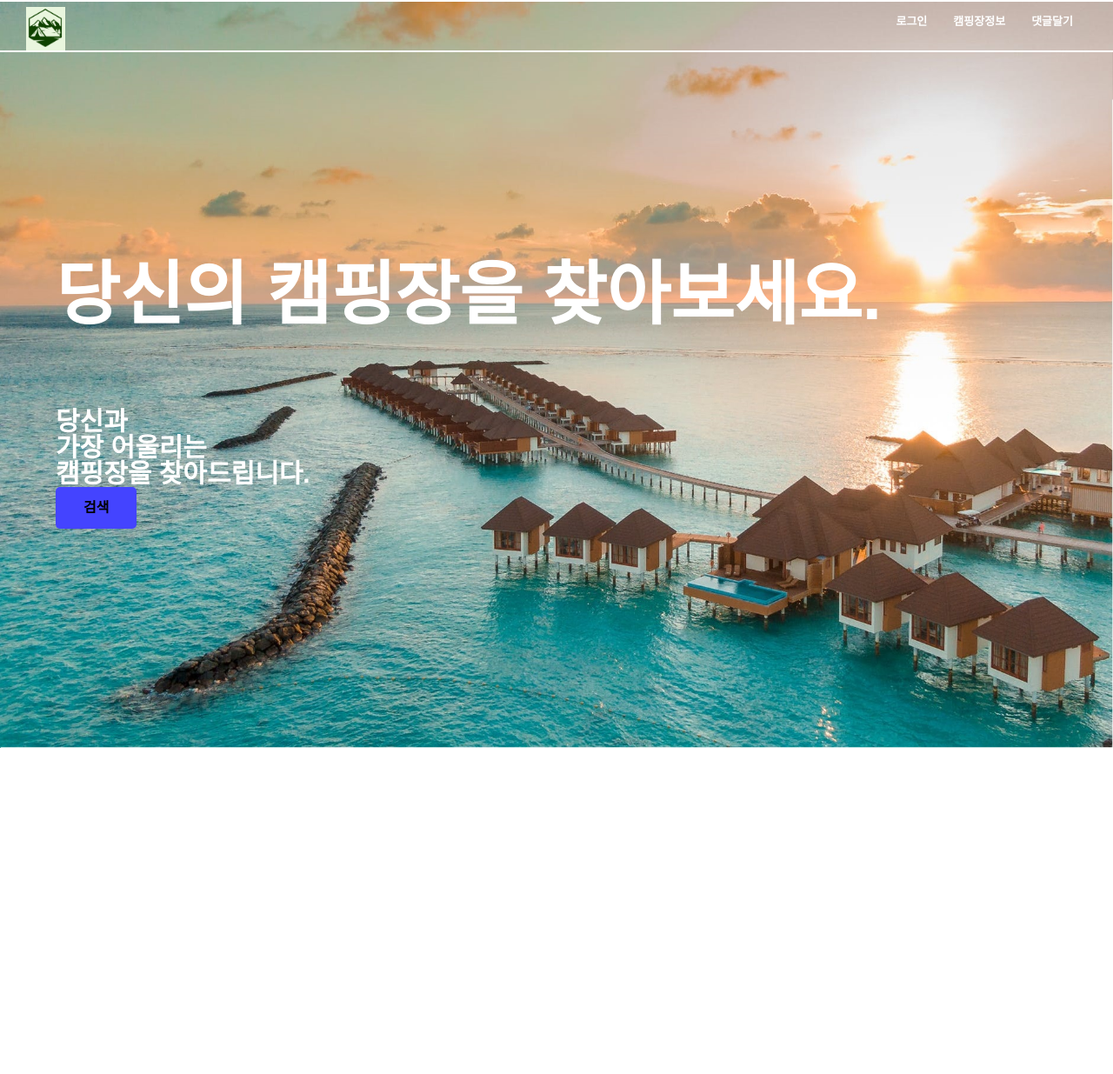
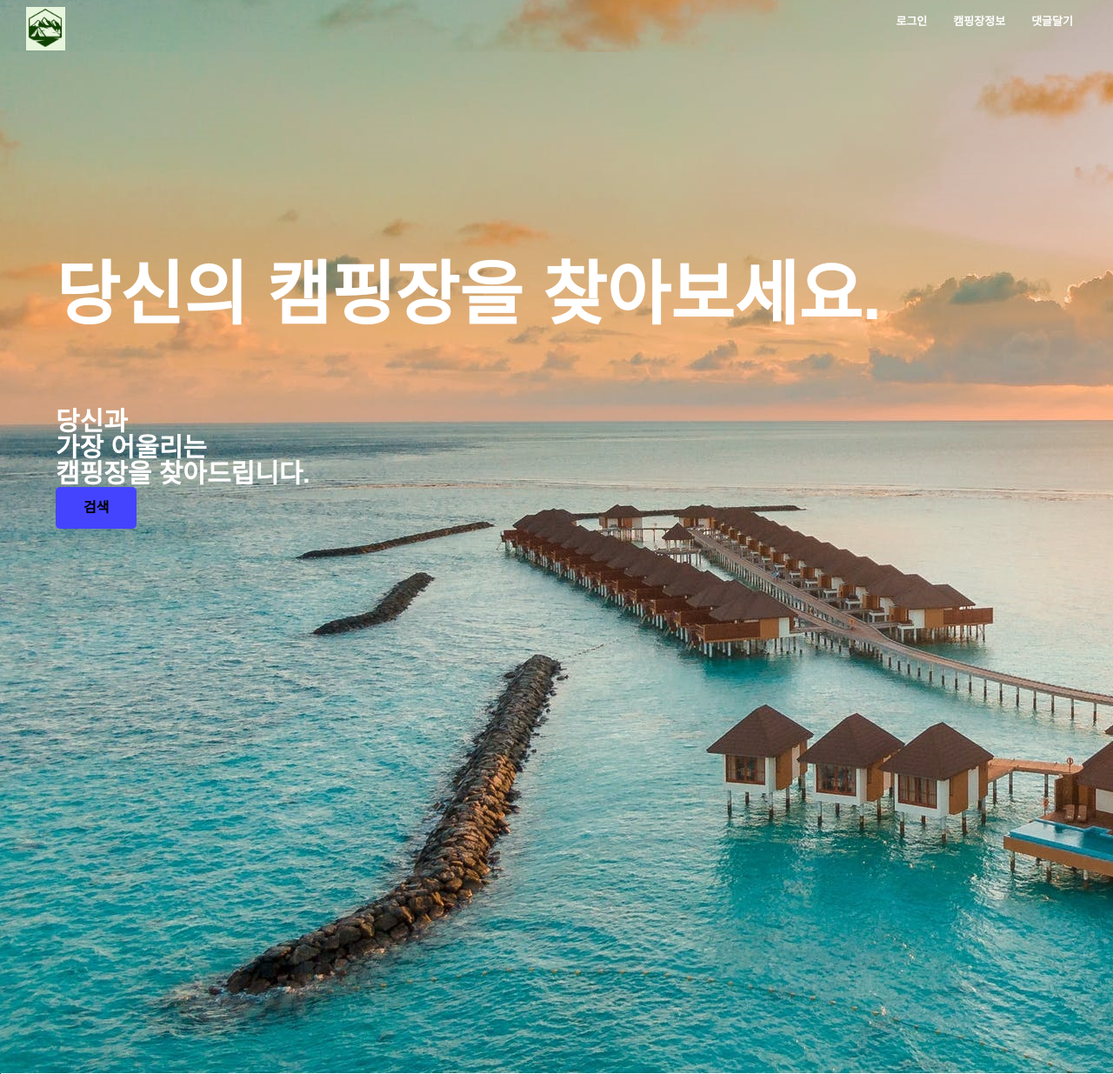
Before and after one commit to leeeunseo912/IoT_1, a Django app: page / in a window 1280 px wide; the page is wider, and only the part inside the window is pictured. Shown: that part at 87% size. Before the commit the page ends 860 px from the top of that part, so only its background shows below. Run offline with Django 4.2, Linux system fonts and the light colour scheme; some libraries are stand-ins or nearby versions.

Commit message:
main 이미지 크기 변경

```diff
--- a/static/css/styles.css
+++ b/static/css/styles.css
@@ -103,7 +103,7 @@
   .home__img {
     position: absolute;
     left: 0;
-    width: 100%;
+    /* width: 100%; */
     /* height: 100vh;
     object-fit: cover;
     object-position: 83%; */
@@ -159,6 +159,6 @@
   .nav__img{
     position: absolute;
     left: 0;
-    width: 100%;
+    /* width: 100%; */
 
   }
```
